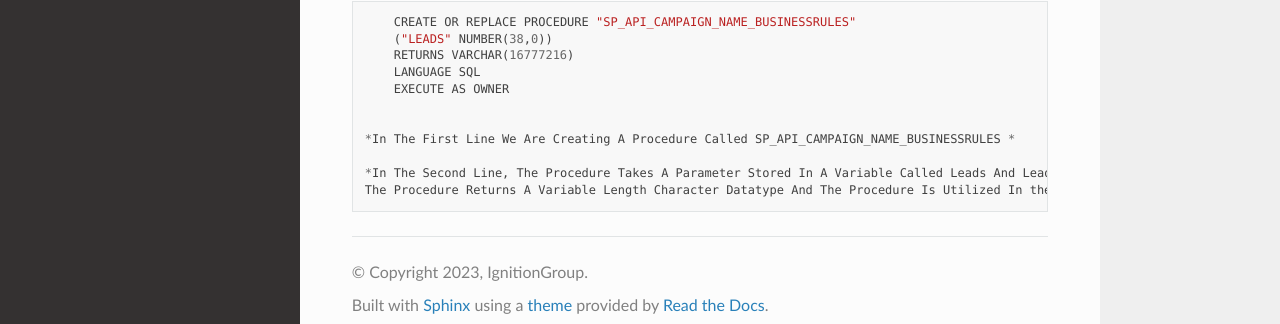
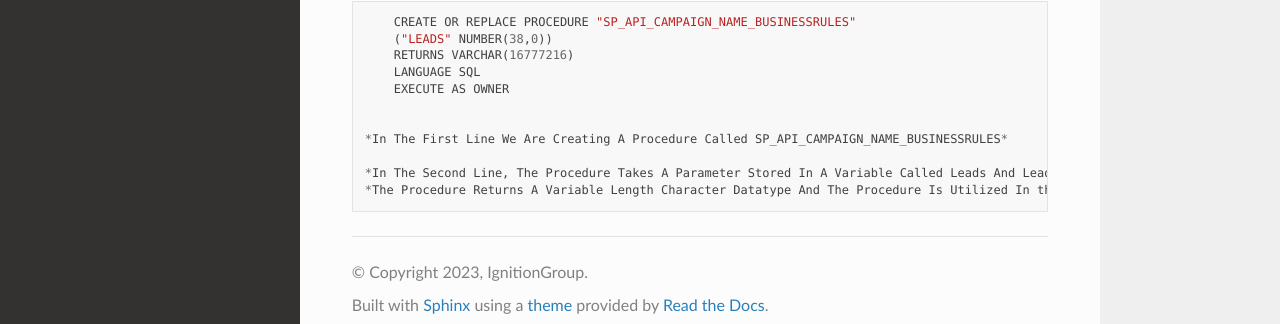
Before and after one commit to MPILOGUM114/MeAndYou, a Sphinx documentation site: the page built from docs/source/index.rst, in a window 1280 px wide. Shown: the part 311-635 px from the top of the page. Built offline with Sphinx 7.4.7 and the Read the Docs theme 2.0.0, drawn with Linux system fonts in a browser that asks for light colours.

```diff
--- a/docs/source/index.rst
+++ b/docs/source/index.rst
@@ -17,7 +17,7 @@ How To Create A Stored Procedure In SQL
      EXECUTE AS OWNER
 
 
- *In The First Line We Are Creating A Procedure Called SP_API_CAMPAIGN_NAME_BUSINESSRULES *
+ *In The First Line We Are Creating A Procedure Called SP_API_CAMPAIGN_NAME_BUSINESSRULES*
 
- *In The Second Line, The Procedure Takes A Parameter Stored In A Variable Called Leads And Leads Is A Number Datatype With A Maximum Of 38 digits.
- The Procedure Returns A Variable Length Character Datatype And The Procedure Is Utilized In the SQL Language By The Owner Of The Procedure*
+ *In The Second Line, The Procedure Takes A Parameter Stored In A Variable Called Leads And Leads Is A Number Datatype With A Maximum Of 38 digits.*
+ *The Procedure Returns A Variable Length Character Datatype And The Procedure Is Utilized In the SQL Language By The Owner Of The Procedure*
```
